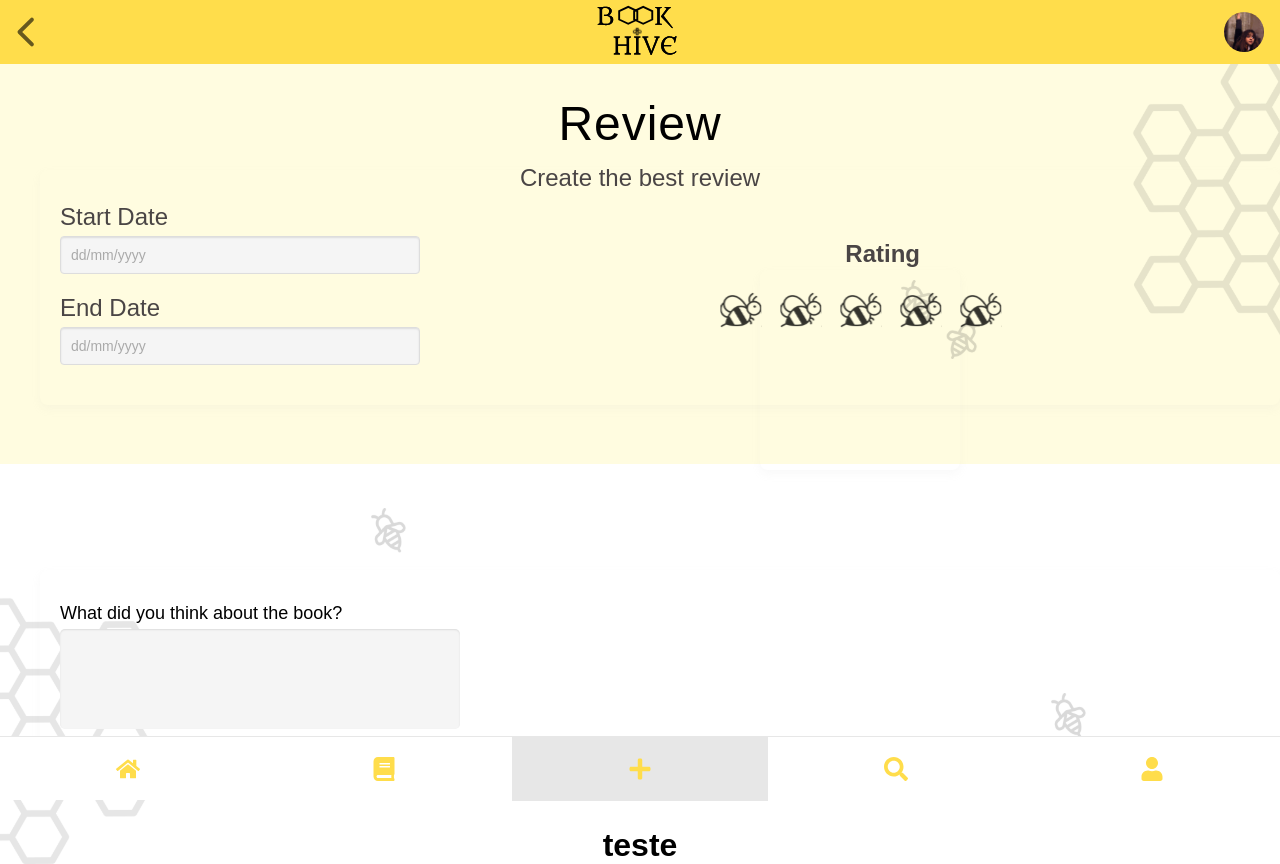
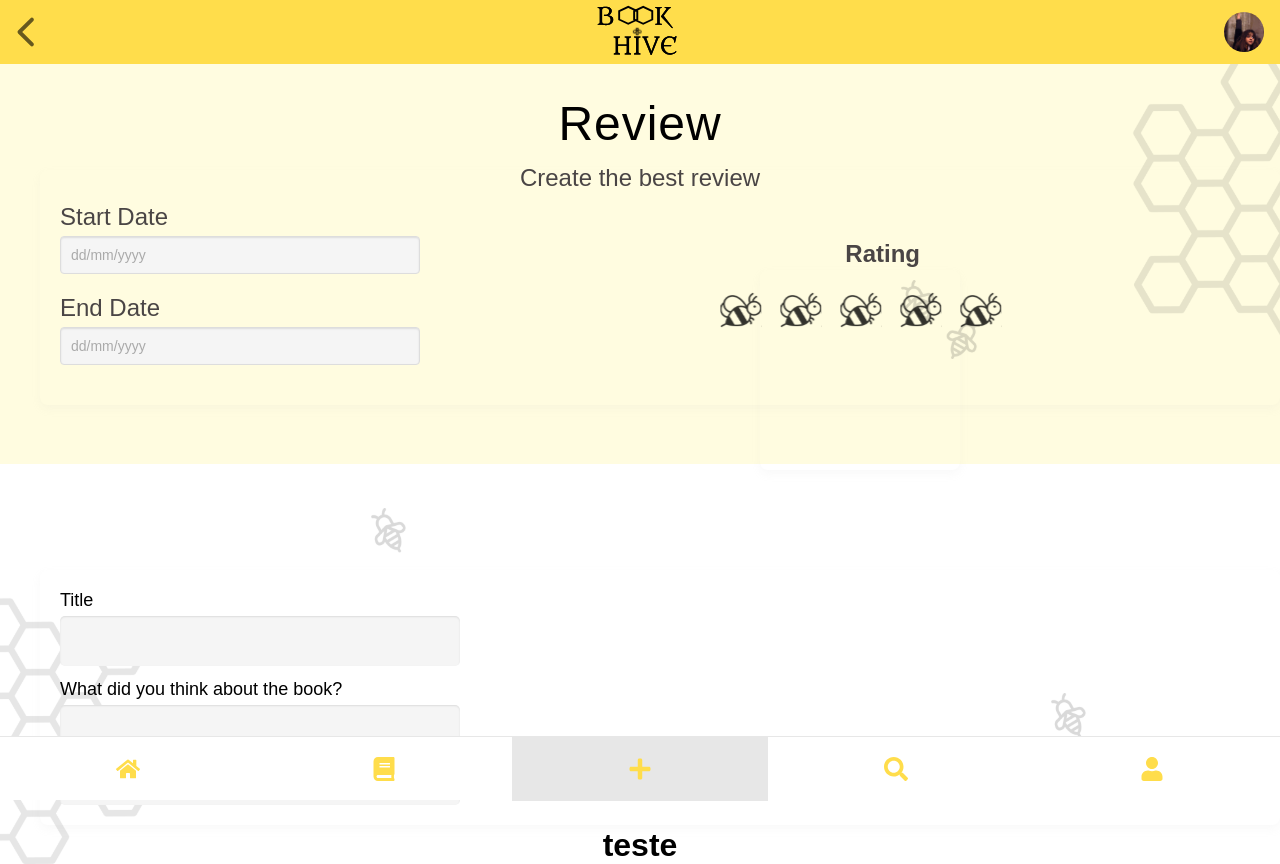
Before and after one commit to BookHive-ufcg/bookhive-web, a Next.js app: page /reviews/create in a window 1280 px wide. Built offline with nearby package versions, Linux system fonts and the light colour scheme; a web font is replaced by a local one.

Commit message:
add title

```diff
--- a/src/app/reviews/create/Coments/coments.module.css
+++ b/src/app/reviews/create/Coments/coments.module.css
@@ -19,6 +19,15 @@
     flex-direction: column;
   }
 
+  .tituloFieldLabel {
+    font-size: 18px;
+    font-weight: 200;
+    color: var(--font-color-primary);
+
+    display: flex;
+    flex-direction: column;
+  }
+
   .comentsFieldInput {
     width: 400px;
     height: 100px;
@@ -30,3 +39,15 @@
     box-shadow: inset 0 1px 2px rgba(0, 0, 0, 0.1);
     margin-top: 5px;
   }
+
+  .tituloFieldInput {
+    width: 400px;
+    height: 50px;
+    padding: 10px;
+    border: 0px solid #ddd;
+    border-radius: 5px;
+    font-size: 0.875rem;
+    background-color: #f5f5f5;
+    box-shadow: inset 0 1px 2px rgba(0, 0, 0, 0.1);
+    margin-top: 5px;
+  }
--- a/src/app/reviews/create/Coments/index.tsx
+++ b/src/app/reviews/create/Coments/index.tsx
@@ -4,6 +4,14 @@ import styles from "./coments.module.css";
 const Coments = () => {
     return(
     <div className={styles.comentsContainer}>
+        <div className={styles.tituloFieldLabel}>
+            <label>Title</label>
+            <input
+            required
+            type='text'
+            className={styles.tituloFieldInput}>
+            </input>
+        </div>
         <div className={styles.comentsFieldLabel}>
             <label>What did you think about the book?</label>
             <input
```
